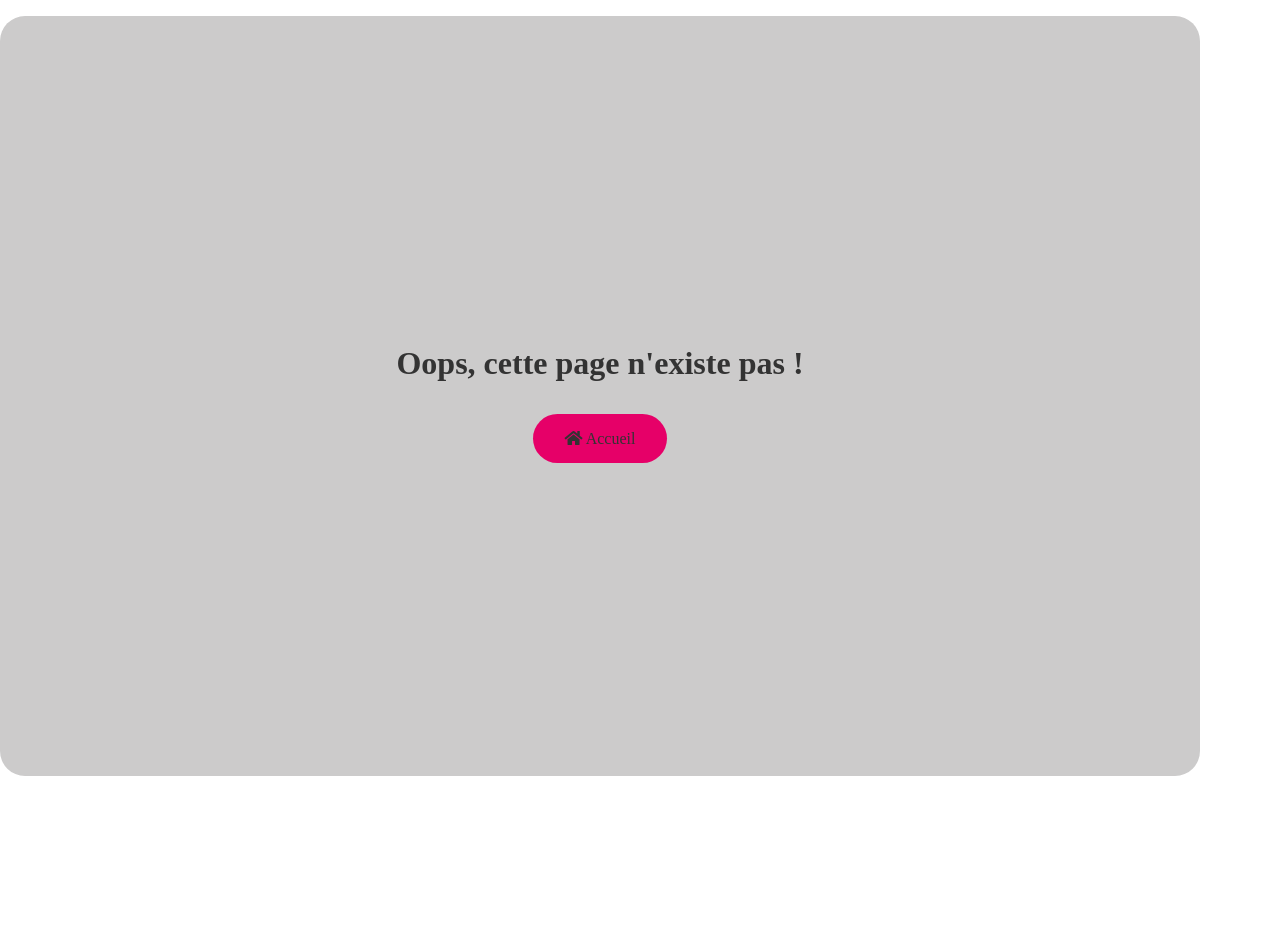
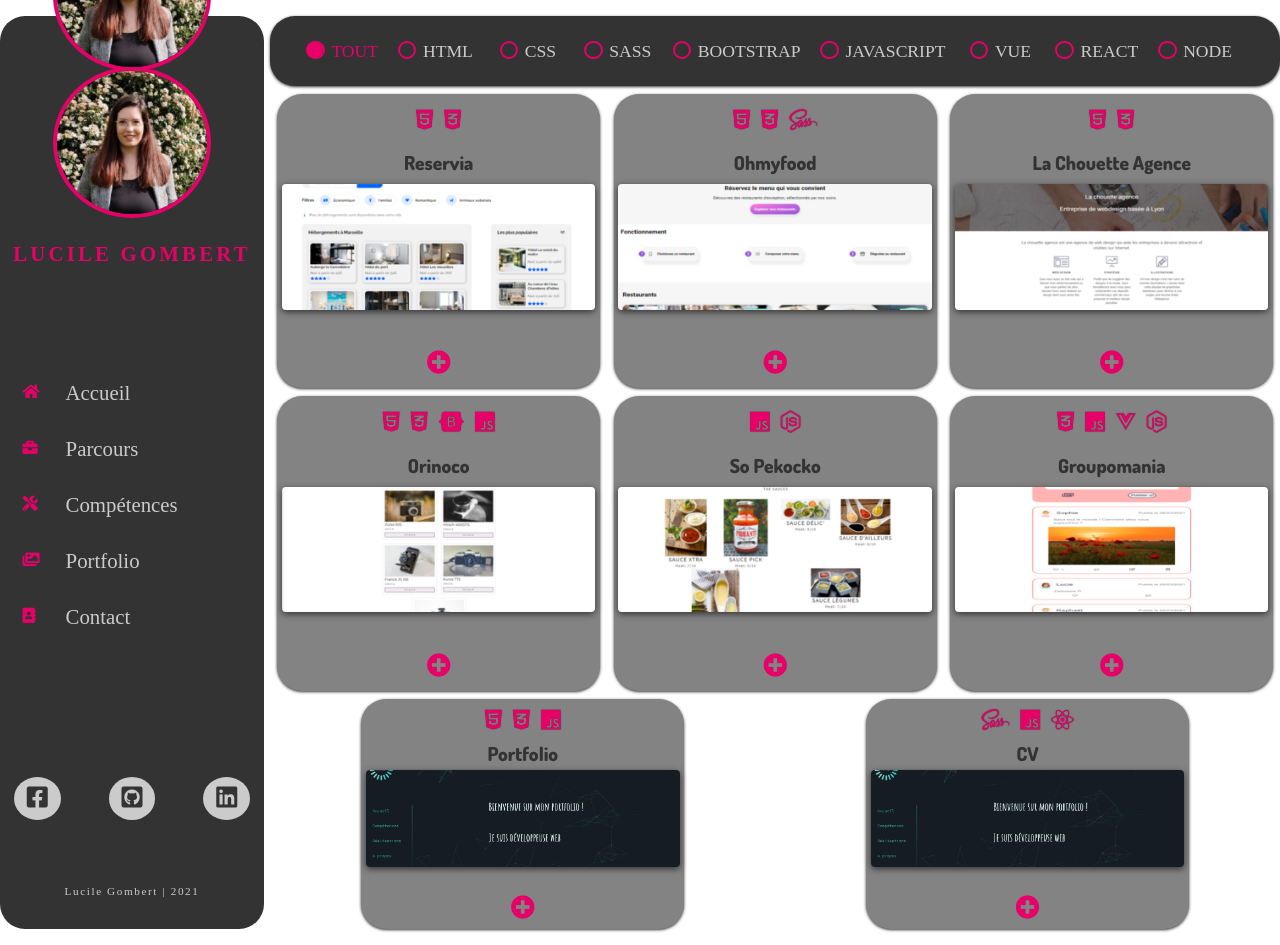
Before and after one commit to LucileGombert/CV, a React (Create React App) app: page /CV/portfolio in a window 1280 px wide. Before the commit the page ends 800 px from the top, so only its background shows below. Built offline with nearby package versions, Linux system fonts and the light colour scheme; a web font is replaced by a local one.

Commit message:
path img

```diff
--- a/src/App.js
+++ b/src/App.js
@@ -14,10 +14,10 @@ const App = () => {
       <BrowserRouter>
         <Switch>
           <Route path='/CV/' exact component={Home} />
-          <Route path='/parcours' component={Career} />
-          <Route path='/competences' component={Skills} />
-          <Route path='/portfolio' component={Portfolio} />
-          <Route path='/contact' component={Contact} />
+          <Route path='/CV/parcours' component={Career} />
+          <Route path='/CV/competences' component={Skills} />
+          <Route path='/CV/portfolio' component={Portfolio} />
+          <Route path='/CV/contact' component={Contact} />
           <Route component={NotFound} />
         </Switch>
       </BrowserRouter>
--- a/src/components/Navigation.js
+++ b/src/components/Navigation.js
@@ -1,23 +1,18 @@
 import React from 'react';
 import { NavLink } from 'react-router-dom';
 
-// import imageme from './me.JPG';
-// import imageme3 from './images/me.JPG';
-// import imageme4 from '/images/me.JPG';
 const Navigation = () => {
     return (
         <div className="sidebar">
             <div className="id">
                 <div className="idContent">
                     <img src="./images/me.JPG" alt="Profil" />
-                    {/* <img src="/images/me.JPG" alt="Profil2" /> */}
+
                     <img src="images/me.JPG" alt="Profil3" />
-                    <img src={window.location.origin + './images/me.JPG'} alt="Profil4"/>
-                    {/* <img src={window.location.origin + '/images/me.JPG'} alt="Profil5"/> */}
-                    <img src={window.location.origin + 'images/me.JPG'} alt="Profil6"/>
-                    {/* <img src={imageme} alt="Profil7"/> */}
-                    {/* <img src={imageme3} alt="Profil9"/> */}
-                    {/* <img src={imageme4} alt="Profil10"/> */}
+                    <img src={window.location.origin + '/CV/./images/me.JPG'} alt="Profil4"/>
+
+                    <img src={window.location.origin + '/CV/images/me.JPG'} alt="Profil6"/>
+
                     <h2>Lucile Gombert</h2>
                 </div>
 
--- a/src/data/portfolioData.js
+++ b/src/data/portfolioData.js
@@ -6,7 +6,7 @@ export const portfolioData = [
     languagesIcons: ['fab fa-html5','fab fa-css3-alt'],
     source: 'https://github.com/LucileGombert/Reservia',
     info: 'Intégration de la maquette d\'un site de planification de vacances.',
-    picture: './media/reservia.png'
+    picture: './images/reservia.png'
   },
   {
     id: 2,
@@ -15,7 +15,7 @@ export const portfolioData = [
     languagesIcons: ['fab fa-html5', 'fab fa-css3-alt', 'fab fa-sass'],
     source: 'https://github.com/LucileGombert/OhMyFood',
     info: 'Dynamiser un site mobile qui répertorie les menus de restaurants gastronomiques.',
-    picture: './media/ohmyfood.png'
+    picture: './images/ohmyfood.png'
   },
   {
     id: 3,
@@ -24,7 +24,7 @@ export const portfolioData = [
     languagesIcons: ['fab fa-html5','fab fa-css3-alt'],
     source: 'https://github.com/LucileGombert/LaChouetteAgence',
     info: 'Optimisation du site web d\'une agence de web design en termes de SEO et d\'accessibilité (WCAG).',
-    picture: './media/lachouetteagence.png'
+    picture: './images/lachouetteagence.png'
   },
   {
     id: 4,
@@ -33,7 +33,7 @@ export const portfolioData = [
     languagesIcons: ['fab fa-html5','fab fa-css3-alt', 'fab fa-bootstrap', 'fab fa-js'],
     source: 'https://github.com/LucileGombert/Orinoco',
     info: 'Création d\'un site e-commerce.',
-    picture: './media/orinoco.png'
+    picture: './images/orinoco.png'
   },
   {
     id: 5,
@@ -42,7 +42,7 @@ export const portfolioData = [
     languagesIcons: ['fab fa-js', 'fab fa-node-js'],
     source: 'https://github.com/LucileGombert/SoPekocko',
     info: 'Développement d\'une API sécurisée pour une application d\'avis gastronomiques.',
-    picture: './media/sopekocko.png'
+    picture: './images/sopekocko.png'
   },
   {
     id: 6,
@@ -51,7 +51,7 @@ export const portfolioData = [
     languagesIcons: ['fab fa-css3-alt', 'fab fa-js','fab fa-vuejs', 'fab fa-node-js'],
     source: 'https://github.com/LucileGombert/Groupomania',
     info: 'Création d\'un réseau social d\'entreprise.',
-    picture: './media/groupomania.png'
+    picture: './images/groupomania.png'
   },
   {
     id: 7,
@@ -60,7 +60,7 @@ export const portfolioData = [
     languagesIcons: ['fab fa-html5', 'fab fa-css3-alt', 'fab fa-js'],
     source: 'https://github.com/LucileGombert/Portfolio.V2',
     info: 'Réalisation de mon portfolio afin d\'exposer mes réalisations.',
-    picture: './media/portfolio.jpg'
+    picture: './images/portfolio.jpg'
   },
   {
     id: 8,
@@ -69,6 +69,6 @@ export const portfolioData = [
     languagesIcons: ['fab fa-sass', 'fab fa-js','fab fa-react'],
     source: 'http://www.github.com',
     info: 'Création de mon CV en React.js',
-    picture: './media/portfolio.jpg'
+    picture: './images/portfolio.jpg'
   },
 ]
```
